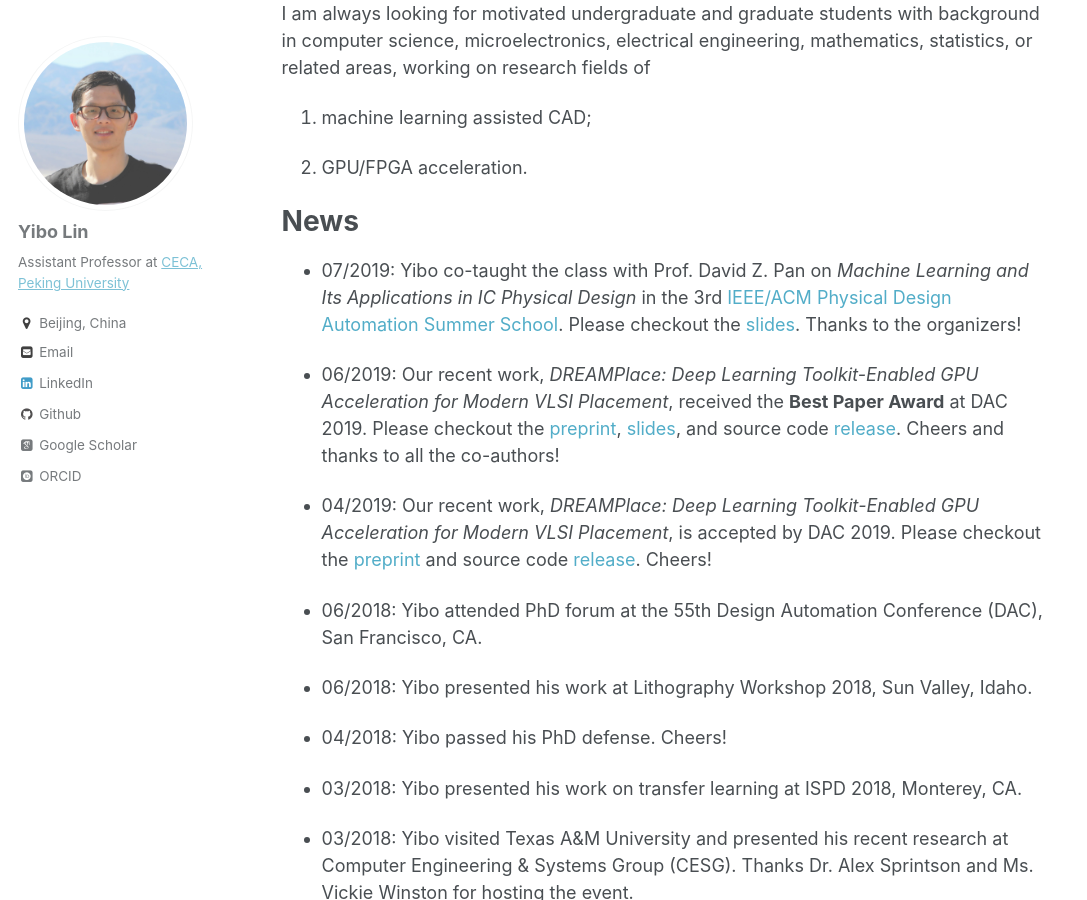
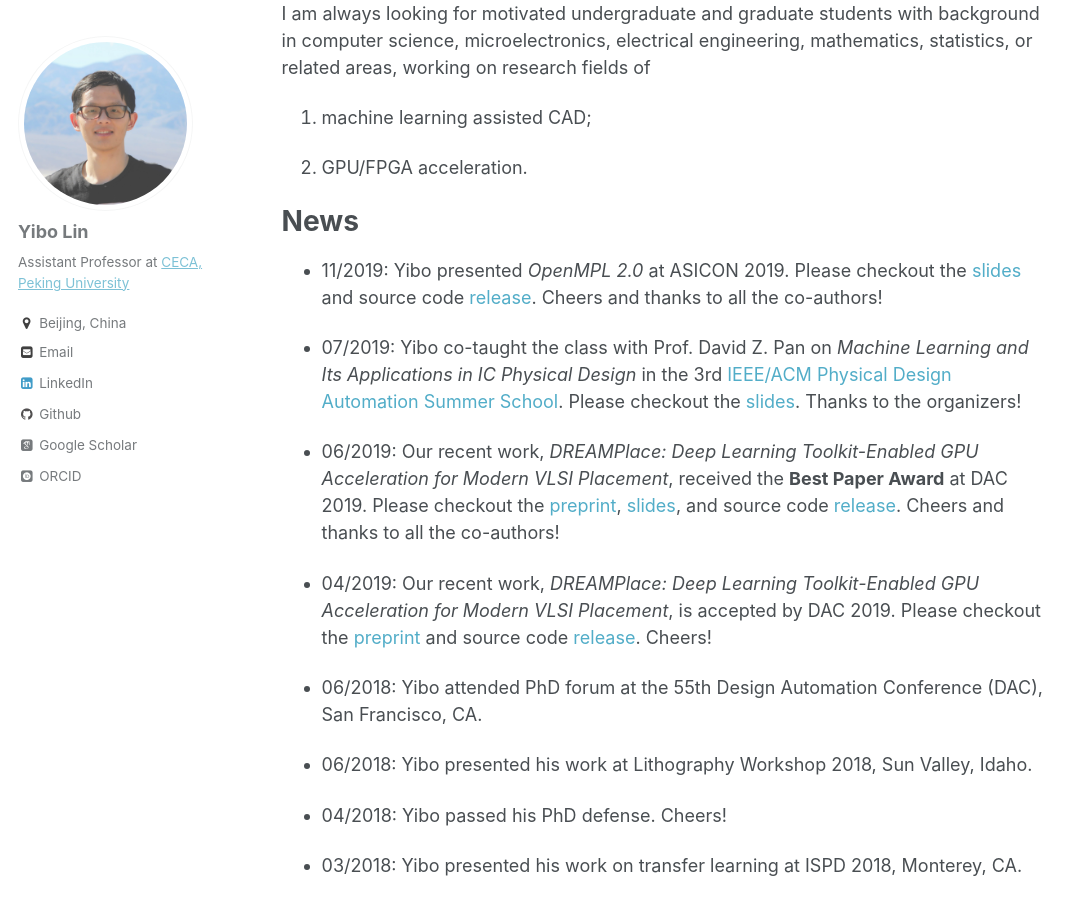
Before and after one commit to limbo018/limbo018.github.io, a Jekyll site: the page built from _pages/about.md, in a window 1280 px wide and 900 px high, scrolled down 427 px. Shown: the whole window, without its empty margins (0-1087 px from the left). Built offline with Jekyll 4.4.1, drawn with Linux system fonts in a browser that asks for light colours; some web fonts are replaced.

Commit message:
add news of openmpl release

```diff
--- a/_pages/about.md
+++ b/_pages/about.md
@@ -25,6 +25,8 @@ I am always looking for motivated undergraduate and graduate students with backg
 News
 ======
 
+* 11/2019: Yibo presented _OpenMPL 2.0_ at ASICON 2019. Please checkout the [slides](https://limbo018.github.io/publications/papers/DFM_ASICON2019_Li.slides.pdf) and source code [release](https://github.com/limbo018/OpenMPL). Cheers and thanks to all the co-authors!
+
 * 07/2019: Yibo co-taught the class with Prof. David Z. Pan on _Machine Learning and Its Applications in IC Physical Design_ in the 3rd [IEEE/ACM Physical Design Automation Summer School](http://www.pda2019.com/). Please checkout the [slides](https://limbo018.github.io/publications/tutorials/PDSeasonableSchool_ML4PD.pdf). Thanks to the organizers!
 
 * 06/2019: Our recent work, _DREAMPlace: Deep Learning Toolkit-Enabled GPU Acceleration for Modern VLSI Placement_, received the **Best Paper Award** at DAC 2019. Please checkout the [preprint](https://limbo018.github.io/publications/papers/PLACE_DAC2019_Lin.pdf), [slides](https://limbo018.github.io/publications/papers/PLACE_DAC2019_Lin.slides.pptx), and source code [release](https://github.com/limbo018/DREAMPlace). Cheers and thanks to all the co-authors!
```
